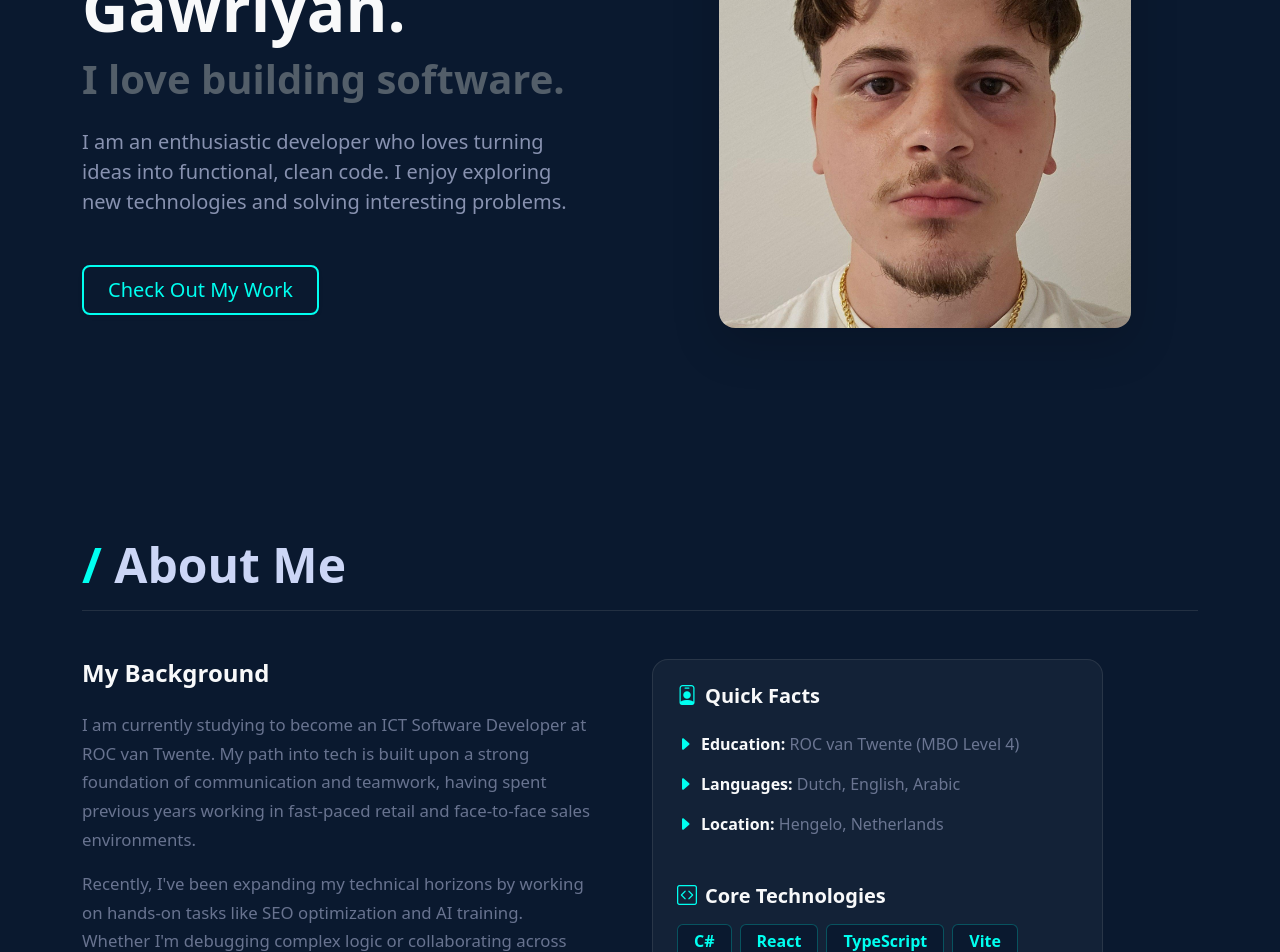
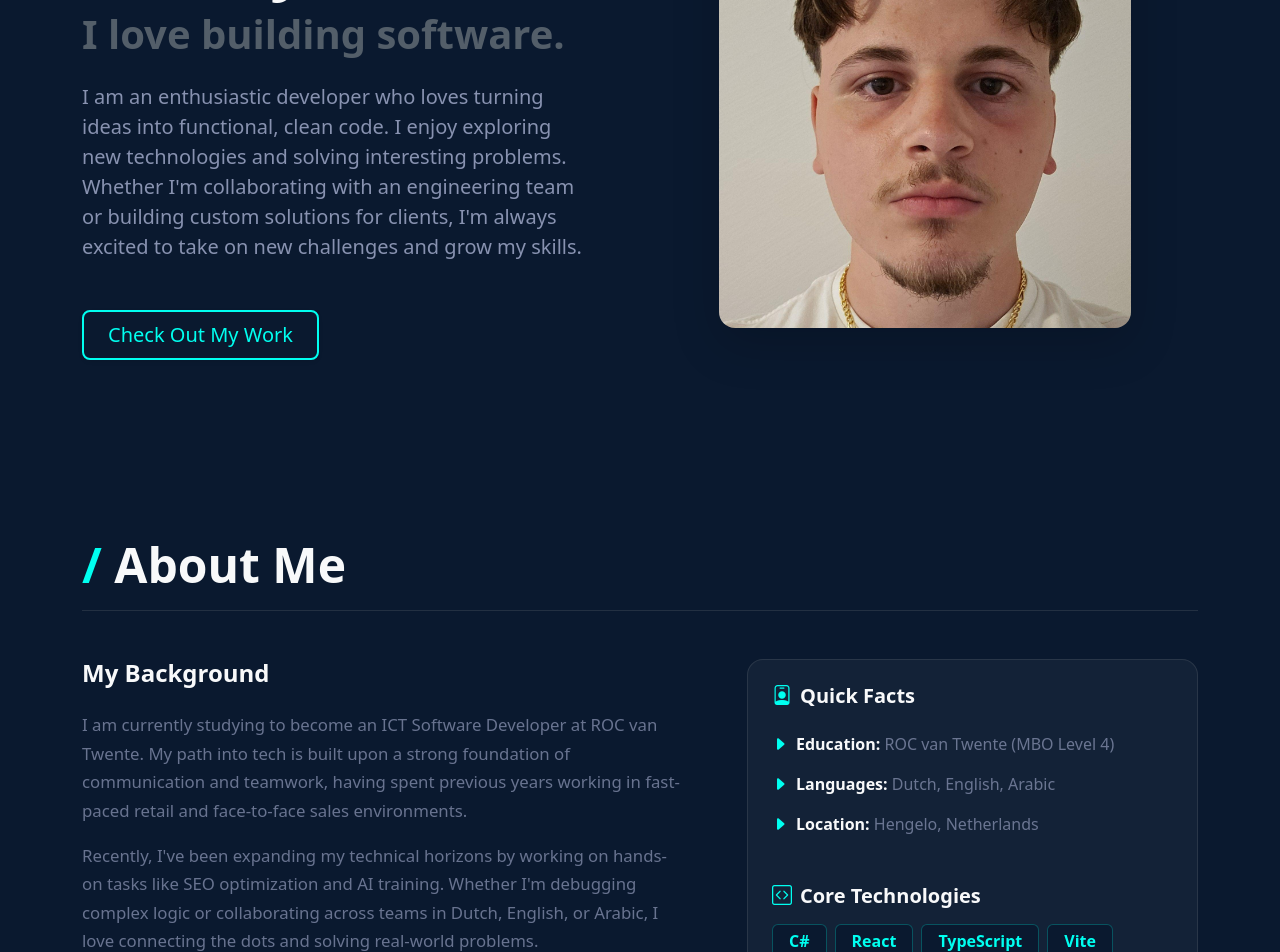
Before and after one commit to cg0744/portfolio, a React (Vite) app: page / in a window 1280 px wide. Shown: the part 360-1312 px from the top of the page. Built offline with nearby package versions, Linux system fonts and the light colour scheme.

Commit message:
added comments for documentation

```diff
--- a/src/App.tsx
+++ b/src/App.tsx
@@ -5,17 +5,20 @@ import Experience from './components/Experience';
 import Projects from './components/Projects';
 import Contact from './components/Contact';
 
+// Main layout component
 function App() {
   return (
-    <main className="bg-body text-body-color min-vh-100">
+    <div className="app-container">
       <Navbar />
+      <main>
         <Hero />
         <About />
         <Experience />
         <Projects />
         <Contact />
       </main>
-  );
+    </div>
+  )
 }
 
-export default App;
+export default App
--- a/src/components/About.tsx
+++ b/src/components/About.tsx
@@ -1,12 +1,13 @@
+// About section component
 export default function About() {
   return (
     <section id="about" className="py-5">
       <div className="container py-5">
 
-        {/* Section Header */}
+        {/* Section header */}
         <div className="row mb-5">
           <div className="col-12">
-            <h2 className="display-5 fw-bold mb-3">
+            <h2 className="display-5 fw-bold mb-3 text-light">
               <span className="text-primary">/</span> About Me
             </h2>
             <div className="bg-secondary opacity-25" style={{ height: '1px', width: '100%' }}></div>
@@ -14,27 +15,26 @@ export default function About() {
         </div>
 
         <div className="row gy-5">
-          {/* Left Column: The Narrative */}
-          <div className="col-lg-6 pe-lg-5">
+          {/* Biography narrative */}
+          <div className="col-lg-7 pe-lg-5">
             <h3 className="h4 text-light fw-bold mb-4">My Background</h3>
             <p className="text-muted mb-3" style={{ fontSize: '1.05rem', lineHeight: '1.7' }}>
               I am currently studying to become an ICT Software Developer at ROC van Twente. My path into tech is built upon a strong foundation of communication and teamwork, having spent previous years working in fast-paced retail and face-to-face sales environments.
             </p>
             <p className="text-muted mb-4" style={{ fontSize: '1.05rem', lineHeight: '1.7' }}>
-              Recently, I've been expanding my technical horizons by working on hands-on tasks like SEO optimization and AI training. Whether I'm debugging complex logic or collaborating across teams in Dutch or English, I love connecting the dots and solving real-world problems.
+              Recently, I've been expanding my technical horizons by working on hands-on tasks like SEO optimization and AI training. Whether I'm debugging complex logic or collaborating across teams in Dutch, English, or Arabic, I love connecting the dots and solving real-world problems.
             </p>
             <p className="text-muted" style={{ fontSize: '1.05rem', lineHeight: '1.7' }}>
               When I'm not at my keyboard, you can usually find me hitting the gym, socializing with friends, or relaxing with a great movie.
             </p>
           </div>
 
-          {/* Right Column: Fast Facts & Tech Stack */}
+          {/* Quick facts and tech stack grid */}
           <div className="col-lg-5">
             <div className="p-4 rounded-4 border border-secondary border-opacity-25 bg-secondary bg-opacity-10 h-100">
               <h3 className="h5 text-light fw-bold mb-4"><i className="bi bi-person-badge text-primary me-2"></i>Quick Facts</h3>
 
               <ul className="list-unstyled text-muted mb-5">
-                {/* Fixed the alignment here with d-flex and flex-nowrap */}
                 <li className="mb-3 d-flex align-items-baseline flex-nowrap">
                   <i className="bi bi-caret-right-fill text-primary me-2"></i>
                   <div>
@@ -60,7 +60,6 @@ export default function About() {
 
               <h3 className="h5 text-light fw-bold mb-3"><i className="bi bi-code-square text-primary me-2"></i>Core Technologies</h3>
               <div className="d-flex flex-wrap gap-2">
-                {/* We can update these specific badges as you learn more! */}
                 {['C#', 'React', 'TypeScript', 'Vite', 'Bootstrap', 'HTML & CSS'].map((skill, index) => (
                   <span key={index} className="badge bg-body text-primary border border-primary border-opacity-25 px-3 py-2 fs-6">
                     {skill}
--- a/src/components/Hero.tsx
+++ b/src/components/Hero.tsx
@@ -1,12 +1,13 @@
 import chrisImage from '../assets/Chris.jpeg';
 
+// Hero section component
 export default function Hero() {
   return (
-    // pt-5 and mt-lg-0 ensures the text starts below the fixed navbar on all screens
     <section id="hero" className="d-flex align-items-center min-vh-100 pt-5">
       <div className="container mt-5">
         <div className="row align-items-center flex-column-reverse flex-lg-row">
 
+          {/* Main content and CTA */}
           <div className="col-lg-6 pe-lg-5 text-center text-lg-start mt-4 mt-lg-0">
             <span className="text-primary fw-bold text-uppercase" style={{ letterSpacing: '2px' }}>
               Hi, my name is
@@ -18,7 +19,7 @@ export default function Hero() {
               I love building software.
             </h2>
             <p className="lead mb-5" style={{ maxWidth: '540px' }}>
-              I am an enthusiastic developer who loves turning ideas into functional, clean code. I enjoy exploring new technologies and solving interesting problems.
+              I am an enthusiastic developer who loves turning ideas into functional, clean code. I enjoy exploring new technologies and solving interesting problems. Whether I'm collaborating with an engineering team or building custom solutions for clients, I'm always excited to take on new challenges and grow my skills.
             </p>
 
             <div className="d-flex gap-3 justify-content-center justify-content-lg-start">
@@ -28,6 +29,7 @@ export default function Hero() {
             </div>
           </div>
 
+          {/* Profile image container */}
           <div className="col-lg-6 text-center">
             <img
               src={chrisImage}
--- a/src/components/Projects.tsx
+++ b/src/components/Projects.tsx
@@ -1,5 +1,5 @@
 export default function Projects() {
-  // This array acts as our mini-database. It's super easy to update later!
+  // projects data array
   const portfolioProjects = [
     {
       id: 1,
@@ -67,7 +67,7 @@ export default function Projects() {
                     ))}
                   </div>
 
-                  {/* Links (Pushed to the bottom of the card automatically) */}
+                  {/* Links*/}
                   <div className="mt-auto d-flex gap-3">
                     <a href={project.githubLink} className="text-light text-decoration-none hover-primary">
                       <i className="bi bi-github fs-5"></i> GitHub
--- a/src/custom.scss
+++ b/src/custom.scss
@@ -1,16 +1,14 @@
 @import "bootstrap-icons/font/bootstrap-icons.css";
 
-// custom.scss
 // Dark Mode Color Palette
 $primary: #00FFF0;        // A vibrant tech teal for accents/buttons
 $body-bg: #0a192f;        // A deep, rich navy/slate for the background
 $body-color: #8892b0;     // Muted light grey/blue for general paragraph text
 $headings-color: #ccd6f6; // Bright, crisp white/blue for headers
 
-// Import Bootstrap
 @import "bootstrap/scss/bootstrap";
 
-// Optional: A tiny custom tweak to make your primary buttons look cooler
+// primary buttons tweak
 .btn-outline-primary {
   border-width: 2px;
   &:hover {
@@ -27,8 +25,8 @@ $headings-color: #ccd6f6; // Bright, crisp white/blue for headers
   }
 }
 
+// keeps menu at the top of the page when scrolling
 .navbar-collapse {
-  // This ensures the menu stays on top of the content smoothly
   background-color: $body-bg;
   @media (max-width: 991.98px) {
     padding: 1rem;
--- a/src/main.tsx
+++ b/src/main.tsx
@@ -2,9 +2,9 @@ import { StrictMode } from 'react'
 import { createRoot } from 'react-dom/client'
 import App from './App.tsx'
 import './custom.scss'
-// Added Bootstrap JS for functional components like the Navbar toggle
 import 'bootstrap/dist/js/bootstrap.bundle.min.js';
 
+// Application entry point
 createRoot(document.getElementById('root')!).render(
   <StrictMode>
     <App />
```
Also changed, not shown: src/components/Navbar.tsx (+9 -2 lines). Lines whose indentation alone changed are shown as unchanged.
